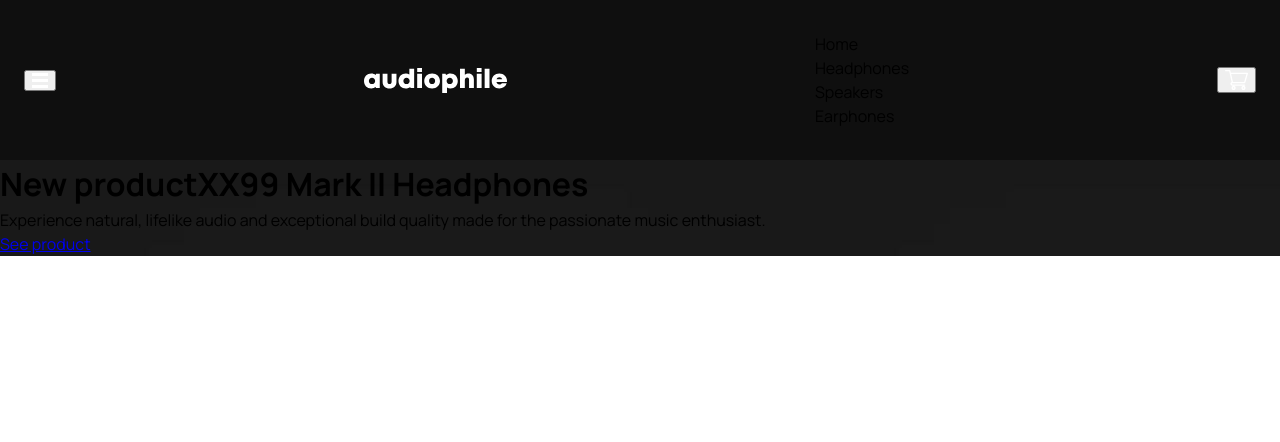
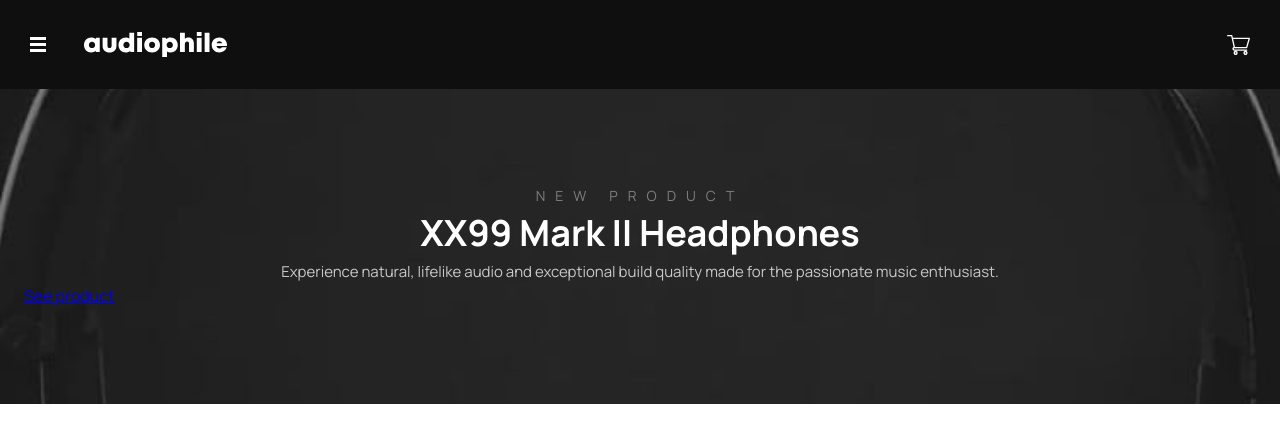
Before and after one commit to queseri/audiophile-ecommerce-website, a React (Create React App) app: page / in a window 1280 px wide. Shown: the top 442 px of the page. Built offline with nearby package versions, Linux system fonts and the light colour scheme.

Commit message:
header styles - navigation and hero section

```diff
--- a/src/header/Header.js
+++ b/src/header/Header.js
@@ -5,14 +5,16 @@ import Logo from '../assets/shared/desktop/logo.svg'
 
 function Header() {
     return (
-        <header className='header'>
-            <nav className='nav container flex'>
-                <button className="btn-menu-control">
+        <header className="header">
+            <nav className="nav container flex">
+                <div className="menu-ctrl flex">
+                    <button className="btns btn-menu-control">
                         <img src={Hamburger} alt="" />
                     </button>
-                <a href="./">
+                    <a className="btn-logo" href="./">
                         <img src={Logo} alt="" />
                     </a>
+                </div>
                 <ul className="nav-list">
                     <li className="nav-list-item">
                         Home
@@ -27,24 +29,24 @@ function Header() {
                         Earphones
                     </li>
                 </ul>
-                <button className="btn-cart">
+                <div className="cart-container">
+                    <button className="btns btn-cart">
                         <img src={CartIcon} alt="" />
                     </button>
+                </div>
             </nav>
             <div className="hero">
-                <h1 className="hero-title">
-                    <span className="hero-title-light">
-                        New product
-                    </span>
-                    XX99 Mark II Headphones
-                </h1>
+                <div className="hero-content-container">
+                    <h1 className="sr-only">Audiophile entertainment products</h1>
+                    <h2 className="hero-title">New product</h2>
+                    <h3 className="hero-title-secondary"> XX99 Mark II Headphones </h3>
                     <p className="hero-content">
                         Experience natural, lifelike audio and exceptional build quality made for the passionate music enthusiast.
                     </p>
                     <a href="/" className="btn-view-product">
                         See product
                     </a>
-
+                </div>
             </div>
         </header>
     )
--- a/src/sass/base/_customs.scss
+++ b/src/sass/base/_customs.scss
@@ -25,3 +25,17 @@ $clr-white: hsl(0, 0%, 100%);
     justify-content: space-between;
     align-items: center;
 }
+
+/* screen reader only */
+.sr-only {
+    position: absolute;
+    width: 1px;
+    height: 1px;
+    padding: 0;
+    margin: -1px;
+    overflow: hidden;
+    clip: rect(0, 0, 0, 0);
+    white-space: nowrap;
+    /* added line */
+    border: 0;
+}
--- /dev/null
+++ b/src/sass/components/_buttons.scss
@@ -0,0 +1,17 @@
+@use "sass:math";
+@use "sass:color";
+@use '../base';
+
+.btns {
+	background-color: inherit;
+	border: none;
+    outline: none;
+
+    &:focus,
+    &:hover {
+        color: base.$clr-white;
+        cursor: pointer;
+        outline: dashed currentColor;
+        outline-offset: 0.15em;
+    }
+}
--- a/src/sass/components/_hero.scss
+++ b/src/sass/components/_hero.scss
@@ -4,4 +4,37 @@
 
 .hero {
     background-image: url('../../assets/home/mobile/image-header.jpg');
+    background-position: center;
+    background-repeat: no-repeat;
+    background-size: cover;
 }
+
+.hero-content-container {
+	padding-block: 6rem;
+	padding-inline: 1.5rem;
+}
+
+.hero-title {
+    font-size: 0.875rem;
+    color: base.$clr-white;
+    opacity: 0.4;
+    text-transform: uppercase;
+    letter-spacing: 10px;
+    text-align: center;
+    font-weight: 400;
+}
+
+.hero-title-secondary {
+    font-size: 2.25rem;
+    color: base.$clr-white;
+    text-align: center;
+    font-weight: 700;
+}
+
+.hero-content {
+    font-size: 0.9375rem;
+    color: base.$clr-white;
+    opacity: 0.75;
+    text-align: center;
+    line-height: 1.6;
+}
--- a/src/sass/components/_index.scss
+++ b/src/sass/components/_index.scss
@@ -1 +1,3 @@
-@forward './hero'
+@forward './hero';
+@forward './nav';
+@forward './buttons';
--- a/src/sass/components/_nav.scss
+++ b/src/sass/components/_nav.scss
@@ -1,11 +1,33 @@
 @use "sass:math";
 @use "sass:color";
 @use '../base';
+@use '../utils';
 
 .nav-list {
-	position: absolute;
-	top: 5rem;
-	left: 0;
-	width: 100%;
-	background-color: base.$clr-white
+    position: absolute;
+    top: 5rem;
+    left: 0;
+    width: 100%;
+    background-color: base.$clr-white;
+	display: none;
 }
+
+.nav-list-show {
+	display: block;
+}
+
+.menu-ctrl {
+    flex: 1 1 50%;
+
+    @include utils.mQ(38.75rem) {
+        justify-content: start;
+        gap: 2rem;
+    }
+}
+
+.cart-container {
+    flex: 1 1 20%;
+    display: flex;
+    justify-content: flex-end;
+
+}
--- a/src/sass/styles.scss
+++ b/src/sass/styles.scss
@@ -1,4 +1,5 @@
 @use './base';
+@use './utils';
 @use './components';
 @use './layouts';
 
--- /dev/null
+++ b/src/sass/utils/_index.scss
@@ -0,0 +1 @@
+@forward './mixins';
--- /dev/null
+++ b/src/sass/utils/_mixins.scss
@@ -0,0 +1,6 @@
+//media query control
+@mixin mQ($arg) {
+    @media screen and (min-width: $arg) {
+        @content;
+    }
+}
```
Lines whose indentation alone changed are shown as unchanged.
